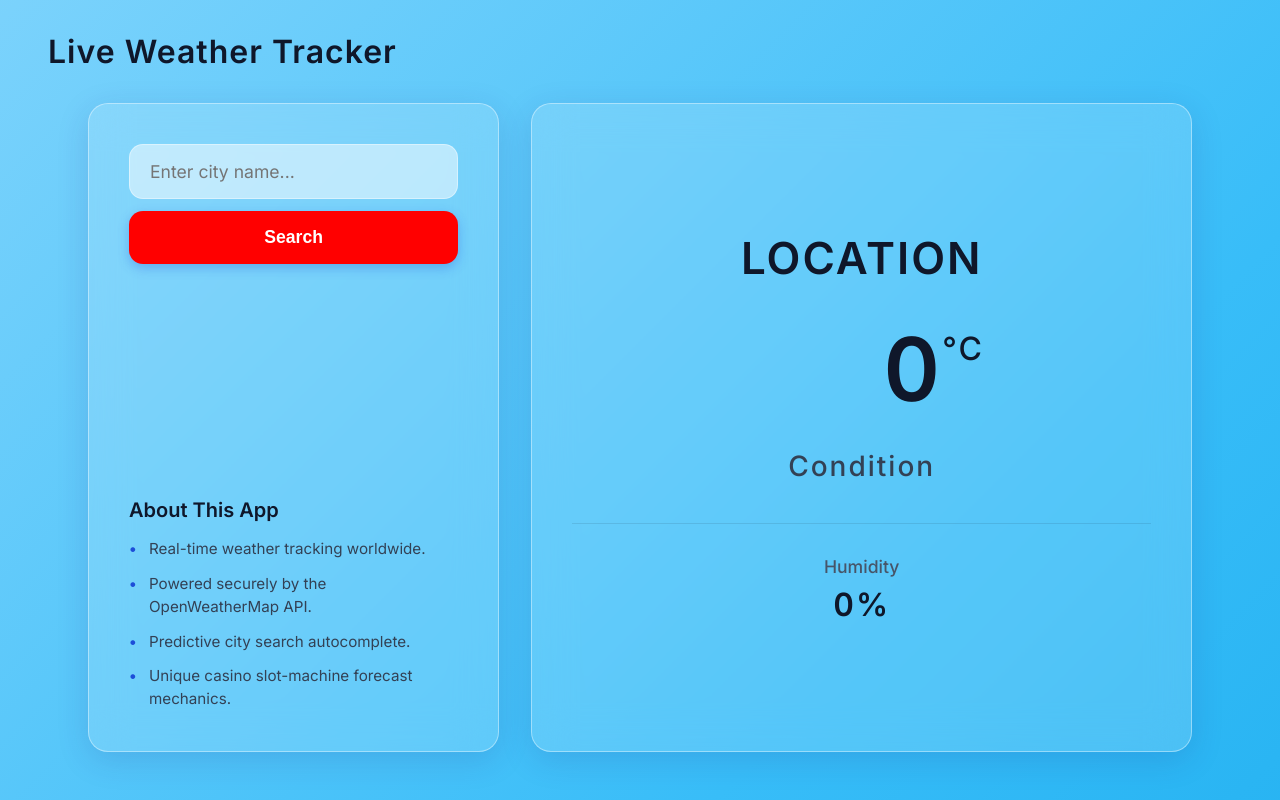
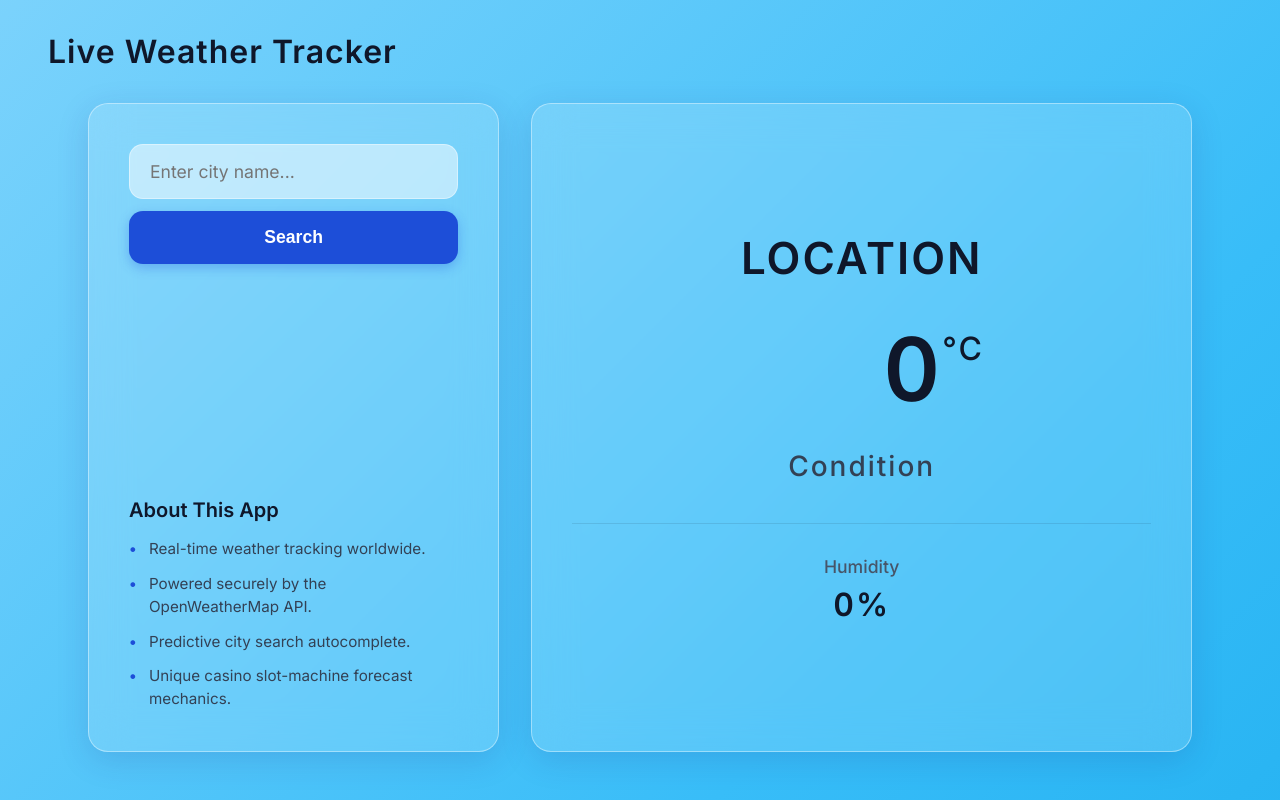
Before and after one commit to ebinjjoseph/Weather-App, a plain HTML site: page index.html in a window 1280 px wide. Drawn offline with Linux system fonts and the light colour scheme.

Commit message:
Update style.css

```diff
--- a/style.css
+++ b/style.css
@@ -171,7 +171,7 @@ body {
     padding: 16px 24px;
     border: none;
     border-radius: 14px;
-    background: red;
+    background: var(--primary-blue);
     color: var(--white);
     font-weight: 600;
     font-size: 1.1rem;
```
